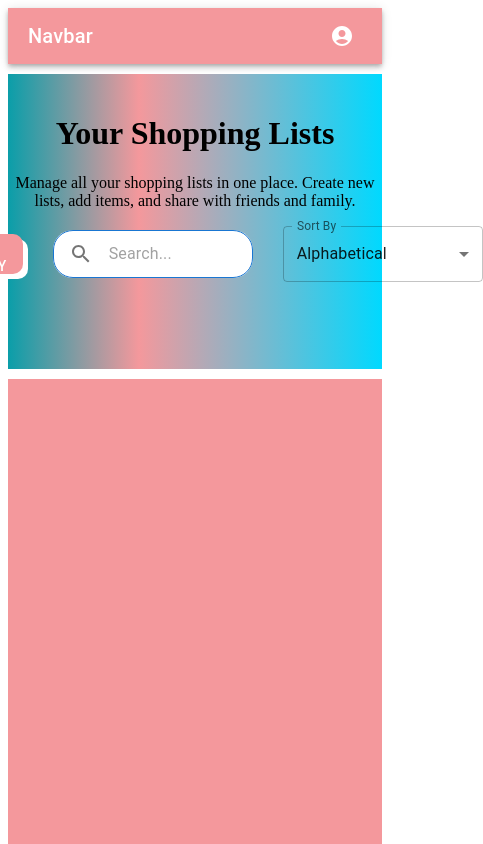
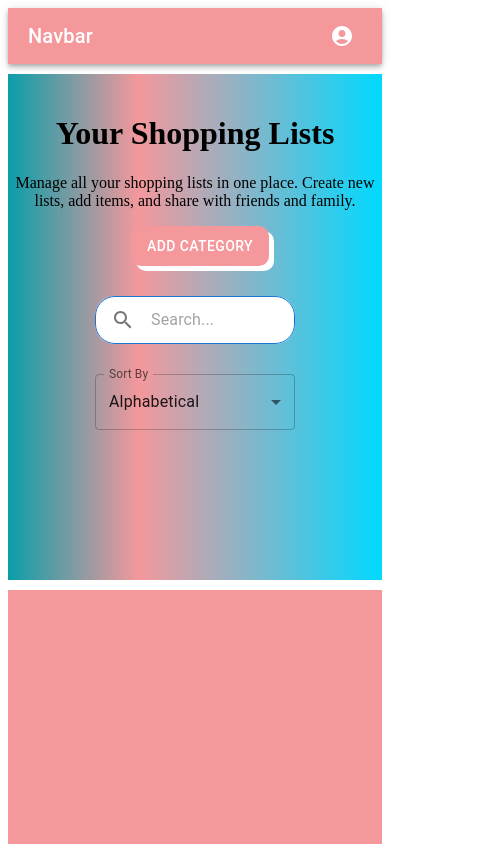
Before and after one commit to AlsonAfrica/React-ShoppingApp, a React (Vite) app in the folder react-shoppingapp/: page /HomePage in a window 390 px wide. Shown: the top 844 px of the page, 483 px wide, since content can reach past the window. Built offline with nearby package versions, Linux system fonts and the light colour scheme.

Commit message:
mobile responsiveness

```diff
--- a/react-shoppingapp/src/components/styles/HomePage.css
+++ b/react-shoppingapp/src/components/styles/HomePage.css
@@ -118,14 +118,28 @@
     background-color: #F4989C;
 }  */
 
-/* @media only screen and (min-width: 1024px) {
-    .floating-btn{
-        top: 120px;
-        right: 210px;
-        width:40px;
-        height:40px;
+@media only screen and (max-width: 500px) {
+    .btn-search{
+       display: flex;
+       flex-direction: column;
     }
-  } */
+  }
+
+@media only screen and (max-width: 500px) {
+    .btn-search{
+       display: flex;
+       flex-direction: column;
+       align-items: center;
+       justify-content: center;
+    }
+  }
+
+  @media only screen and (max-width: 500px) {
+    .home-hero{
+      height:60vh;
+    }
+  }
+
 
   /* styling list-container */
 
```
